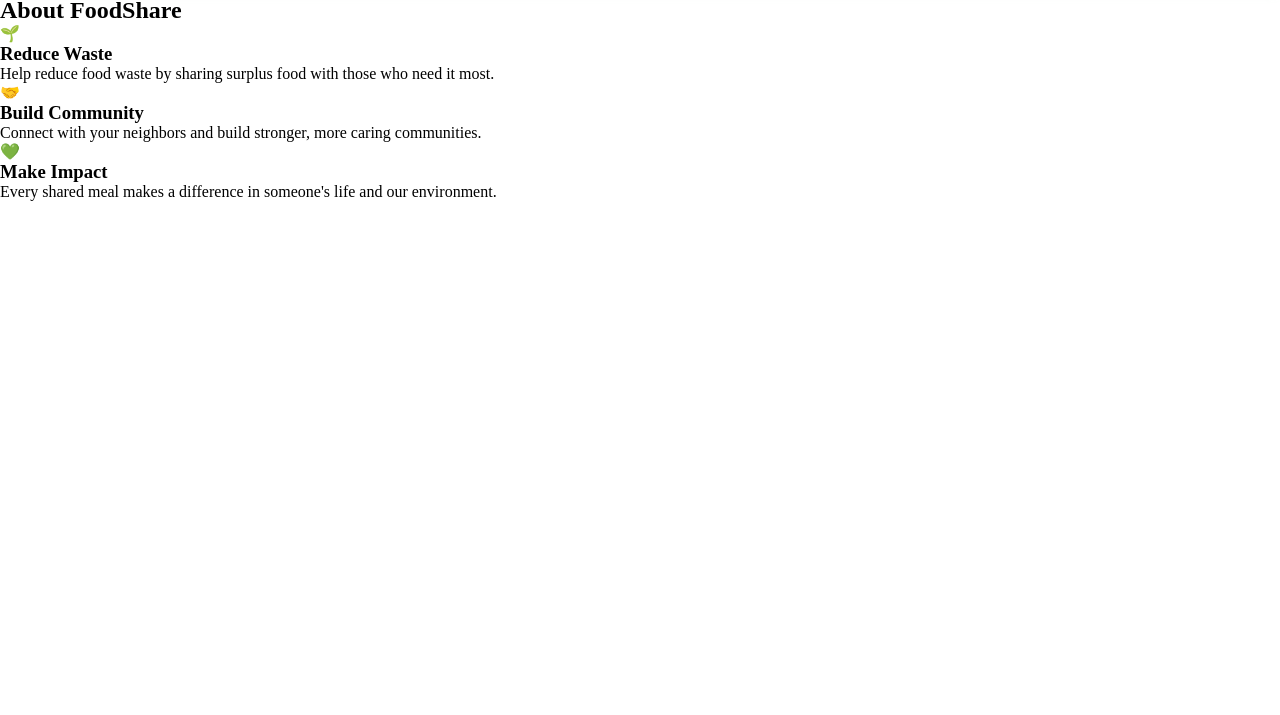
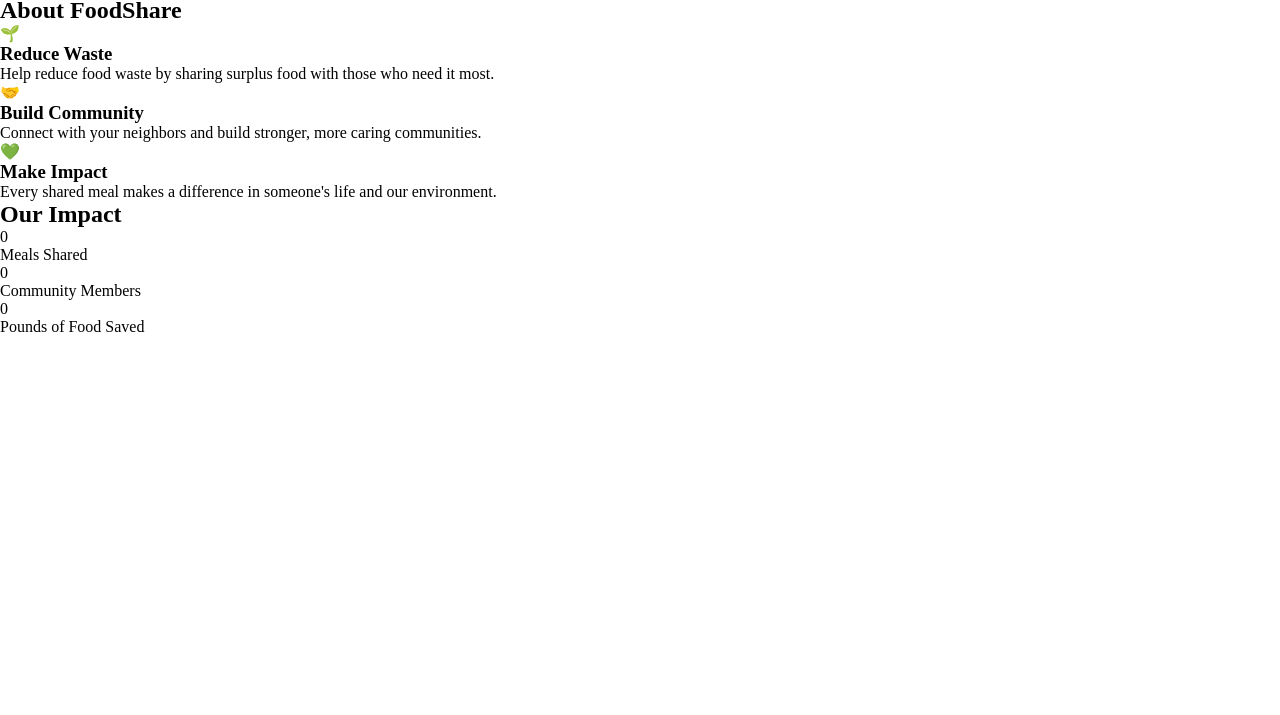
Before and after one commit to schizophrenicman/Food-Waste-Management, a plain HTML site: page index.html in a window 1280 px wide. Shown: the part 85-800 px from the top of the page. Drawn offline with Linux system fonts and the light colour scheme.

Commit message:
added impact

```diff
--- a/index.html
+++ b/index.html
@@ -1,16 +1,3 @@
-
-<!DOCTYPE html>
-<html lang="en">
-<head>
-    <meta charset="UTF-8">
-    <meta name="viewport" content="width=device-width, initial-scale=1.0">
-    <title>KhanaSathi</title>
-</head>
-<body>
-
-</body>
-</html>
-
 <!doctype html>
 <html lang="en">
   <head>
@@ -61,17 +48,12 @@
             <button id="logout-btn" class="logout-btn">Logout</button>
           </li>
         </ul>
-        <div class="hamburger" id="hamburger">
-          <span class="bar"></span>
-          <span class="bar"></span>
-          <span class="bar"></span>
-        </div>
       </div>
     </nav>
 
+    <!-- Main -->
+      <main id="main-content">
 
-        <!--Main-->
-        <main id="main-content">
       <section id="home" class="section hero">
         <div class="container">
           <div class="hero-content">
@@ -113,4 +95,25 @@
           </div>
         </div>
       </section>
+
+      <!-- Impact -->
+      <section id="impact" class="section impact-section">
+        <div class="container">
+          <h2>Our Impact</h2>
+          <div class="impact-stats">
+            <div class="impact-stat">
+              <div class="stat-number" id="total-donations">0</div>
+              <div class="stat-label">Meals Shared</div>
+            </div>
+            <div class="impact-stat">
+              <div class="stat-number" id="total-users">0</div>
+              <div class="stat-label">Community Members</div>
+            </div>
+            <div class="impact-stat">
+              <div class="stat-number" id="food-saved">0</div>
+              <div class="stat-label">Pounds of Food Saved</div>
+            </div>
+          </div>
+        </div>
+      </section>
           </body>
```
Lines whose indentation alone changed are shown as unchanged.
